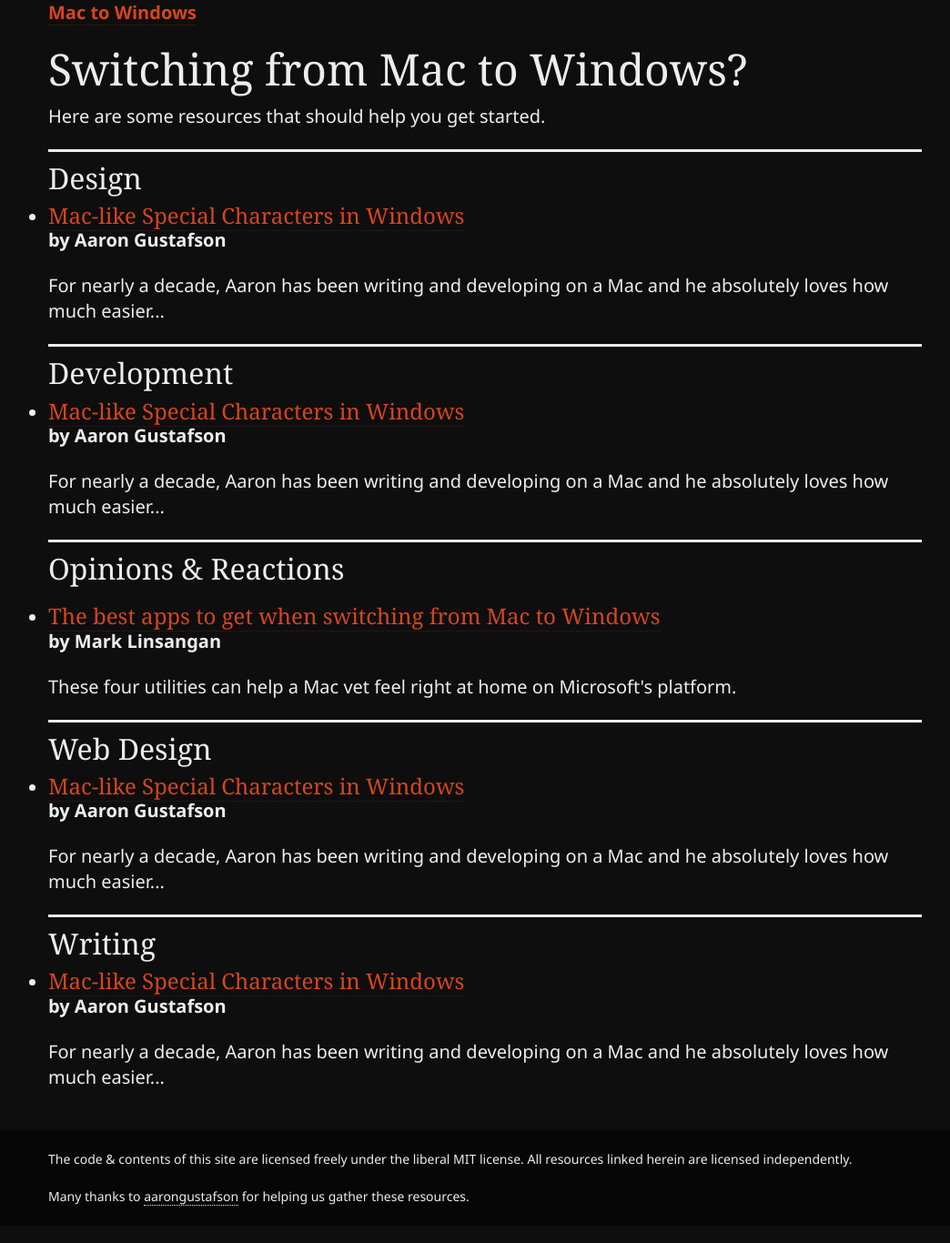
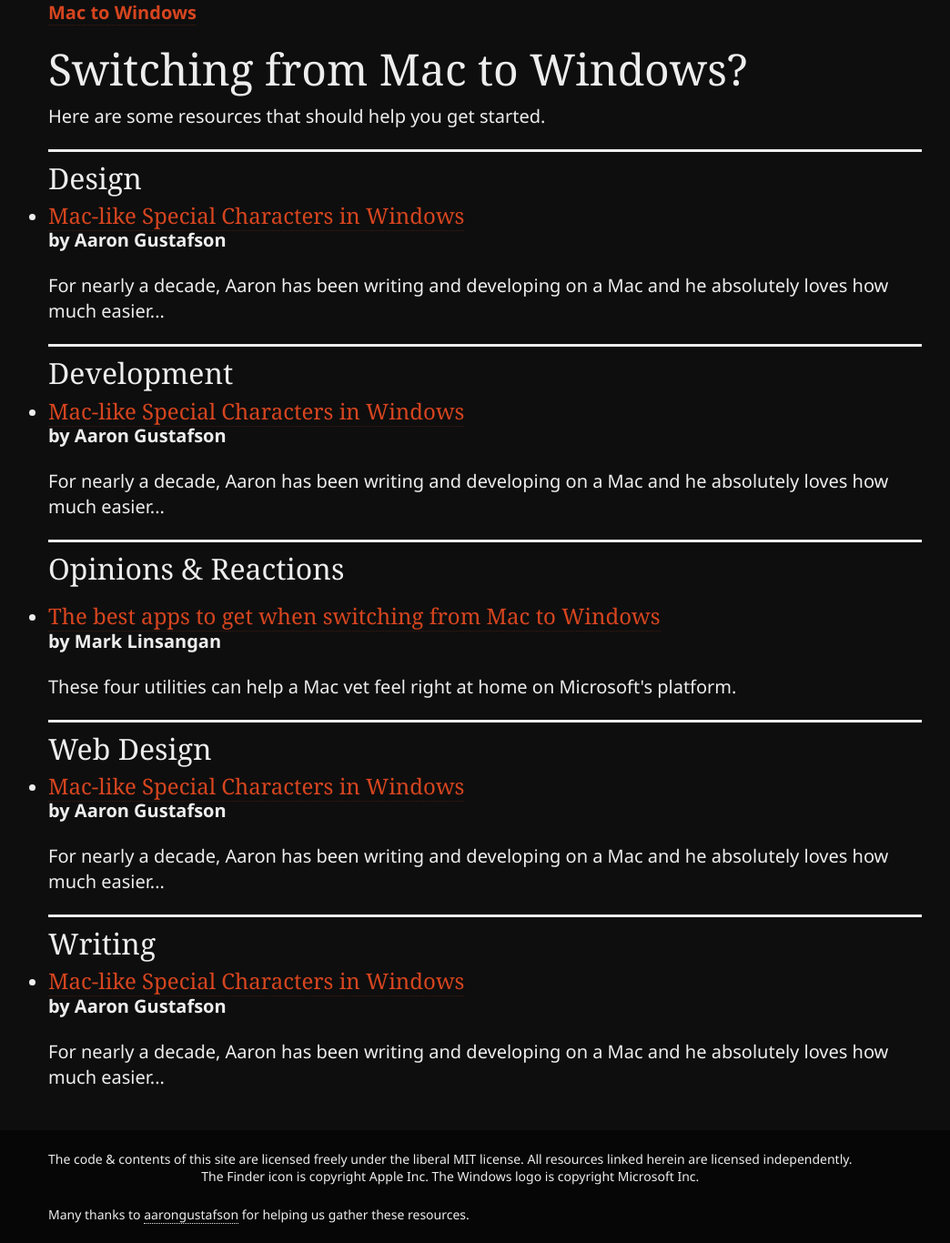
Before and after one commit to aarongustafson/mactowindows.com, a Jekyll site: the page built from index.html, in a window 1280 px wide. Shown: the whole page at 91% size, without its empty margins (107-1151 px from the left). Built offline with Jekyll 4.4.1, drawn with Linux system fonts in a browser that asks for light colours.

Commit message:
footer tweak

```diff
--- a/_includes/footer.html
+++ b/_includes/footer.html
@@ -3,7 +3,10 @@
 
 <footer class="contentinfo" role="contentinfo">
 
-	<small id="copyright">The code &amp; contents of this site are licensed freely under the liberal MIT license. All resources linked herein are licensed independently.</small>
+	<small id="copyright">
+        The code &amp; contents of this site are licensed freely under the liberal MIT license. All resources linked herein are licensed independently.<br>
+        The Finder icon is copyright Apple Inc. The Windows logo is copyright Microsoft Inc.
+    </small>
 
 	{% if folks.size > 0 %}
         <small>Many thanks to
```
